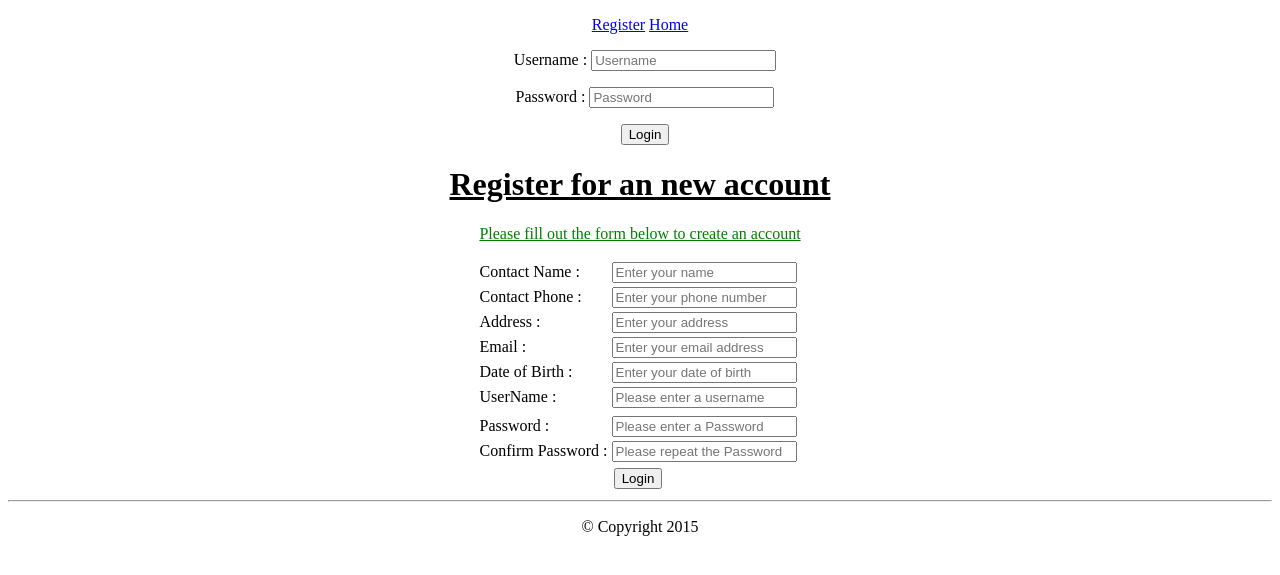
After one commit to niwanthaka/user_registration, a CodeIgniter app: a page that uses application/views/register.php in a window 1280 px wide. The commit adds this page. Shown: the top 575 px of the page. Run offline with CodeIgniter, Linux system fonts and the light colour scheme; data that the repository does not hold is empty.

Commit message:
Creating the register view and controller

```diff
--- a/application/controllers/user.php
+++ b/application/controllers/user.php
@@ -50,4 +50,31 @@
         redirect('main/index');
     }
 
+          public function register(){
+
+        $this->form_validation->set_rules('contactname','Contact Name','trim|required|xss_clean|callback_valid_name');
+        $this->form_validation->set_rules('contactphone','Contact Number','trim|required|xss_clean|callback_valid_phone_number_or_empty');
+        $this->form_validation->set_rules('address','Address','trim|required|xss_clean');
+        $this->form_validation->set_rules('email','Email','trim|required|valid_email|xss_clean');
+        $this->form_validation->set_rules('dob','Date of Birth','trim|required|xss_clean');
+        $this->form_validation->set_rules('username','Username','trim|required|min_length[4]|xss_clean|callback_un_exists');
+        $this->form_validation->set_rules('password','Password','trim|required|min_length[4]|max_length[50]|xss_clean');
+        $this->form_validation->set_rules('password2','Confirm Password','trim|required|matches[password]|xss_clean');
+
+
+        if($this->form_validation->run() == FALSE){
+            //Load view and template
+            $data['main_content'] = 'register';
+            $this->load->view('templates/main_temp',$data);
+           //Validation ran and passed
+        } else {
+           if($this->User_model->create_user()){
+                $this->session->set_flashdata('registered', 'You are now registered, please log in');
+                //Redirect to index page with above error
+                redirect('main/index');
+           }
+        }
+
+    }
+
 }
--- /dev/null
+++ b/application/views/register.php
@@ -0,0 +1,76 @@
+<?php if(!$this->session->userdata('logged_in')) {  ?>
+<h1 style="font-weight: bold;text-decoration: underline">Register for an new account</h1>
+<p style="color:green;text-decoration: underline">Please fill out the form below to create an account</p>
+<?php } ?>
+
+<!--Display Errors-->
+<?php echo validation_errors('<p class="error">'); ?>
+ <?php echo form_open('user/register'); ?>
+
+ <?php
+
+
+if( $_POST )
+{
+  $contactname  = $_POST['contactname'];
+  $contactphone   = $_POST['contactphone'];
+  $address  = $_POST['address'];
+  $email    = $_POST['email'];
+  $dob    = $_POST['dob'];
+  $username   = @$_POST['username'];
+  $password   = @$_POST['password'];
+  $password2  = @$_POST['password2'];
+}
+
+  ?>
+
+<?php echo form_open('user/login',array('id'=>'login_form')); ?>
+
+<table>
+<tr>
+<td>Contact Name :</td>
+<td><?php echo form_input(array('name'=>'contactname','placeholder'=>'Enter your name','value'=> $contactname )); ?> </td><!--contactname-->
+</p>
+</tr>
+<tr>
+<td>Contact Phone :</td>
+<td><?php echo form_input(array('name'=>'contactphone','placeholder'=>'Enter your phone number','value'=>$contactphone )); ?></td><!--contactphone-->
+</tr>
+<tr>
+<td>Address :</td>
+<td><?php echo form_input(array('name'=>'address','placeholder'=>'Enter your address','value'=>$address)); ?></td> <!--address-->
+</tr>
+<tr>
+<td>Email :</td>
+<td><?php echo form_input(array('name'=>'email','placeholder'=>'Enter your email address','value'=>$email)); ?></td> <!--email-->
+</tr>
+<tr>
+<td>Date of Birth :</td>
+<td><?php echo form_input(array('name'=>'dob','id'=>'datepicker','placeholder'=>'Enter your date of birth','value'=>$dob )); ?></td> <!--dob-->
+</tr>
+<?php if(!$this->session->userdata('logged_in')) : ?>
+<tr>
+<td>UserName :</td>
+<td><?php echo form_input(array('name'=>'username','placeholder'=>'Please enter a username','value'=>$username )); ?></td><!--username-->
+</tr>
+<?php endif; ?>
+<tr>
+<td colspan=2 ><?php if($this->session->userdata('logged_in')) : echo  "If you want to change the password,please enter below"; endif;?></td>
+</tr>
+<tr>
+<td>Password :</td>
+<td><?php echo form_password(array('name'=>'password','placeholder'=>'Please enter a Password')); ?></td><!--password-->
+</tr>
+<tr>
+<td>Confirm Password :</td>
+<td><?php echo form_password(array('name'=>'password2','placeholder'=>'Please repeat the Password')); ?></td><!--password2-->
+</tr>
+
+<tr></tr>
+<tr>
+<td align="center" colspan=2>
+<?php if(!$this->session->userdata('logged_in')) echo form_submit(array('name'=>'sbm_btn','value'=>'Login')); else echo form_submit(array('name'=>'sbm_btn','value'=>'Update'));?>
+<td>
+</tr>
+<?php echo form_close(); ?>
+</table>
--- a/application/views/templates/main_temp.php
+++ b/application/views/templates/main_temp.php
@@ -4,7 +4,17 @@
 <title>User Registration Using CI</title>
 </head>
 <body>
+    <div align="center">
+            <!--Header Starts-->
+            <p>
 
+                <a href="<?php echo base_url(); ?>user/register">Register</a>
+
+               <a href="<?php echo base_url(); ?>">Home</a>
+             </p>
+
+           <!--Header Ends-->
+    </div>
 
     <div align="center">
        <!--Content Starts-->
```
